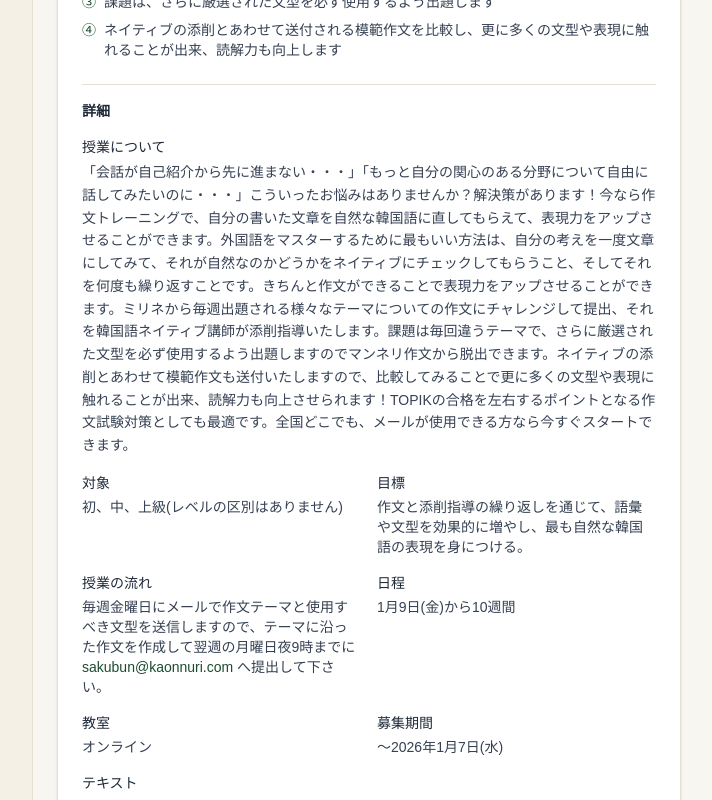
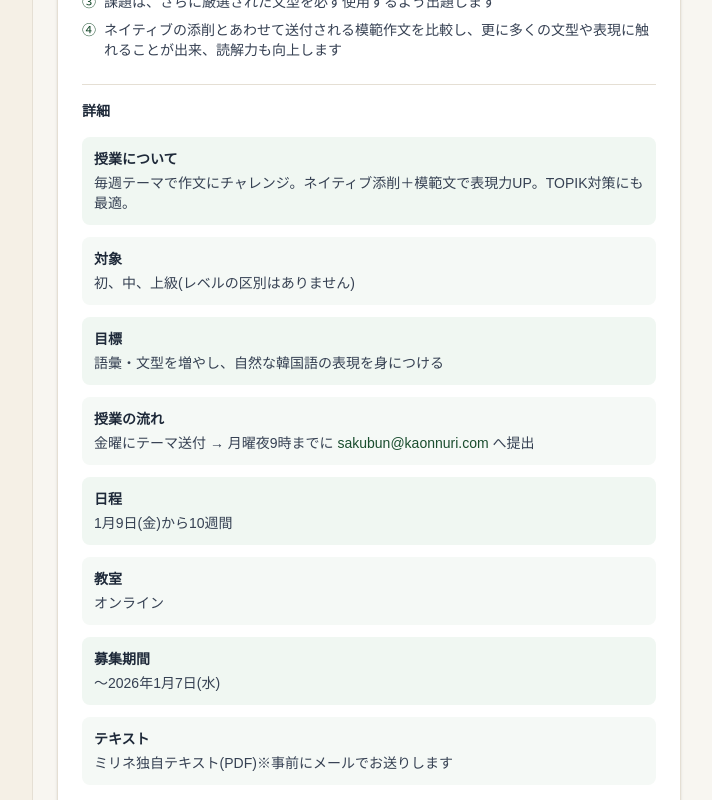
Before and after one commit to dangunee/my-quiz-app, a Next.js app: page /writing in a window 1280 px wide. Shown: the part 400-1200 px from the top of the page, without its empty margins (383-1095 px from the left). Built offline with nearby package versions, Linux system fonts and the light colour scheme.

Commit message:
詳細 섹션 간소화 및 항목별 배경색 적용

```diff
--- a/app/writing/page.tsx
+++ b/app/writing/page.tsx
@@ -362,40 +362,38 @@ export default function WritingPage() {
                       </div>
                       <div className="pt-4 border-t border-[#e5dfd4]">
                         <h3 className="font-semibold text-gray-800 mb-4 text-sm">詳細</h3>
-                        <div className="space-y-4 text-sm text-gray-700">
-                          <div>
-                            <p className="font-medium text-gray-800 mb-1">授業について</p>
-                            <p className="leading-relaxed">「会話が自己紹介から先に進まない・・・」「もっと自分の関心のある分野について自由に話してみたいのに・・・」こういったお悩みはありませんか？解決策があります！今なら作文トレーニングで、自分の書いた文章を自然な韓国語に直してもらえて、表現力をアップさせることができます。外国語をマスターするために最もいい方法は、自分の考えを一度文章にしてみて、それが自然なのかどうかをネイティブにチェックしてもらうこと、そしてそれを何度も繰り返すことです。きちんと作文ができることで表現力をアップさせることができます。ミリネから毎週出題される様々なテーマについての作文にチャレンジして提出、それを韓国語ネイティブ講師が添削指導いたします。課題は毎回違うテーマで、さらに厳選された文型を必ず使用するよう出題しますのでマンネリ作文から脱出できます。ネイティブの添削とあわせて模範作文も送付いたしますので、比較してみることで更に多くの文型や表現に触れることが出来、読解力も向上させられます！TOPIKの合格を左右するポイントとなる作文試験対策としても最適です。全国どこでも、メールが使用できる方なら今すぐスタートできます。</p>
+                        <div className="space-y-3 text-sm">
+                          <div className="rounded-lg p-3 bg-[#f0f7f2]">
+                            <p className="font-semibold text-gray-800 mb-1">授業について</p>
+                            <p className="text-gray-700">毎週テーマで作文にチャレンジ。ネイティブ添削＋模範文で表現力UP。TOPIK対策にも最適。</p>
                           </div>
-                          <div className="grid sm:grid-cols-2 gap-4">
-                            <div>
-                              <p className="font-medium text-gray-800 mb-1">対象</p>
-                              <p>初、中、上級(レベルの区別はありません)</p>
+                          <div className="rounded-lg p-3 bg-[#f5f9f6]">
+                            <p className="font-semibold text-gray-800 mb-1">対象</p>
+                            <p className="text-gray-700">初、中、上級(レベルの区別はありません)</p>
                           </div>
-                            <div>
-                              <p className="font-medium text-gray-800 mb-1">目標</p>
-                              <p>作文と添削指導の繰り返しを通じて、語彙や文型を効果的に増やし、最も自然な韓国語の表現を身につける。</p>
+                          <div className="rounded-lg p-3 bg-[#f0f7f2]">
+                            <p className="font-semibold text-gray-800 mb-1">目標</p>
+                            <p className="text-gray-700">語彙・文型を増やし、自然な韓国語の表現を身につける</p>
                           </div>
-                            <div>
-                              <p className="font-medium text-gray-800 mb-1">授業の流れ</p>
-                              <p>毎週金曜日にメールで作文テーマと使用すべき文型を送信しますので、テーマに沿った作文を作成して翌週の月曜日夜9時までに <a href="mailto:sakubun@kaonnuri.com" className="text-[#1a4d2e] hover:underline">sakubun@kaonnuri.com</a> へ提出して下さい。</p>
+                          <div className="rounded-lg p-3 bg-[#f5f9f6]">
+                            <p className="font-semibold text-gray-800 mb-1">授業の流れ</p>
+                            <p className="text-gray-700">金曜にテーマ送付 → 月曜夜9時までに <a href="mailto:sakubun@kaonnuri.com" className="text-[#1a4d2e] hover:underline">sakubun@kaonnuri.com</a> へ提出</p>
                           </div>
-                            <div>
-                              <p className="font-medium text-gray-800 mb-1">日程</p>
-                              <p>1月9日(金)から10週間</p>
+                          <div className="rounded-lg p-3 bg-[#f0f7f2]">
+                            <p className="font-semibold text-gray-800 mb-1">日程</p>
+                            <p className="text-gray-700">1月9日(金)から10週間</p>
                           </div>
-                            <div>
-                              <p className="font-medium text-gray-800 mb-1">教室</p>
-                              <p>オンライン</p>
+                          <div className="rounded-lg p-3 bg-[#f5f9f6]">
+                            <p className="font-semibold text-gray-800 mb-1">教室</p>
+                            <p className="text-gray-700">オンライン</p>
                           </div>
-                            <div>
-                              <p className="font-medium text-gray-800 mb-1">募集期間</p>
-                              <p>～2026年1月7日(水)</p>
+                          <div className="rounded-lg p-3 bg-[#f0f7f2]">
+                            <p className="font-semibold text-gray-800 mb-1">募集期間</p>
+                            <p className="text-gray-700">～2026年1月7日(水)</p>
                           </div>
-                            <div>
-                              <p className="font-medium text-gray-800 mb-1">テキスト</p>
-                              <p>ミリネ独自のテキスト(PDF)※事前にメールにてお送りします。</p>
-                            </div>
+                          <div className="rounded-lg p-3 bg-[#f5f9f6]">
+                            <p className="font-semibold text-gray-800 mb-1">テキスト</p>
+                            <p className="text-gray-700">ミリネ独自テキスト(PDF)※事前にメールでお送りします</p>
                           </div>
                         </div>
                       </div>
```
Lines whose indentation alone changed are shown as unchanged.
